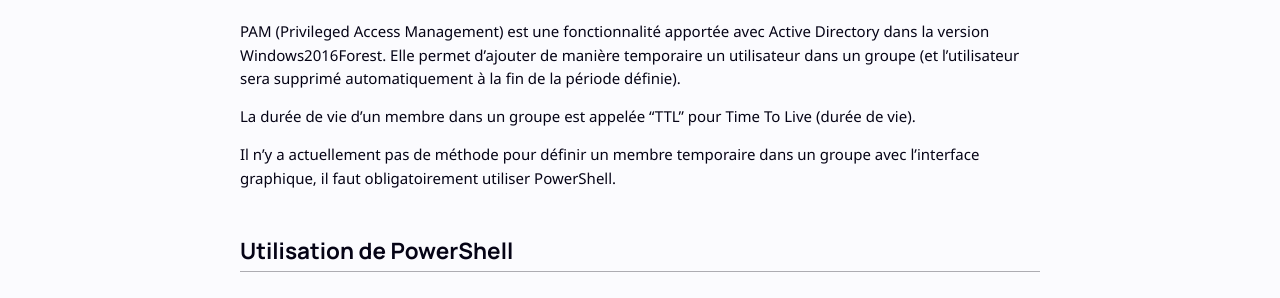
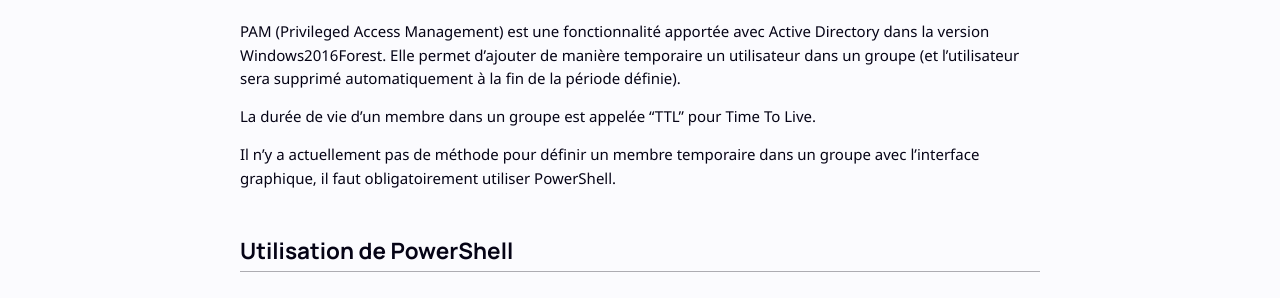
Before and after one commit to leobouard/leobouard.github.io, a Jekyll site: the page built from _posts/2025-01-23-utiliser-privileged-access-management.md, in a window 1280 px wide and 900 px high. Shown: the part 249-547 px from the top of the window. Built offline with Jekyll 4.4.1, drawn with Linux system fonts in a browser that asks for light colours; nearby versions of some CDN libraries; some web fonts are replaced.

Commit message:
Update 2025-01-23-utiliser-privileged-access-management.md

```diff
--- a/_posts/2025-01-23-utiliser-privileged-access-management.md
+++ b/_posts/2025-01-23-utiliser-privileged-access-management.md
@@ -9,7 +9,7 @@ listed: true
 
 PAM (Privileged Access Management) est une fonctionnalité apportée avec Active Directory dans la version Windows2016Forest. Elle permet d'ajouter de manière temporaire un utilisateur dans un groupe (et l'utilisateur sera supprimé automatiquement à la fin de la période définie).
 
-La durée de vie d'un membre dans un groupe est appelée "TTL" pour Time To Live (durée de vie).
+La durée de vie d'un membre dans un groupe est appelée "TTL" pour Time To Live.
 
 Il n'y a actuellement pas de méthode pour définir un membre temporaire dans un groupe avec l'interface graphique, il faut obligatoirement utiliser PowerShell.
 
```
